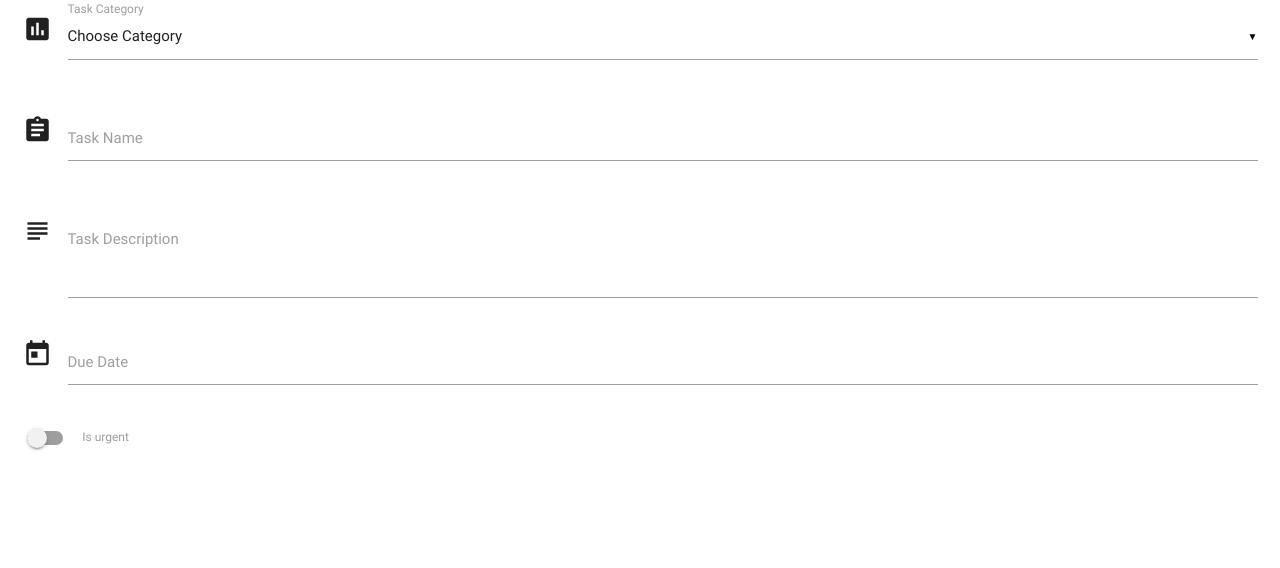
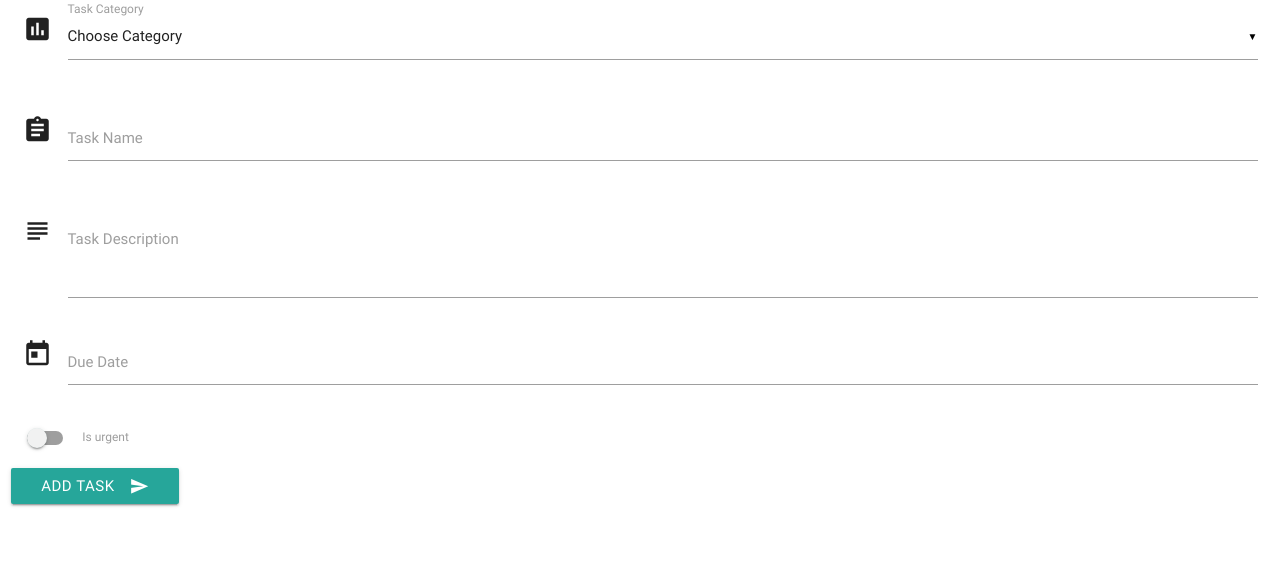
Before and after one commit to michellelclement/task_application, a Flask app: page /add_task in a window 1280 px wide. Shown: the part 89-657 px from the top of the page. Run offline with Flask 2, Linux system fonts and the light colour scheme; data that the repository does not hold is empty; some libraries are stand-ins or nearby versions.

Commit message:
Tasks now send to database. Still error with date pop up

```diff
--- a/app.py
+++ b/app.py
@@ -15,10 +15,10 @@ mongo = PyMongo(app)
 
 
 # Old test section - keeping in for code for future
-# @app.route('/') # refers to defult route
-# @app.route('/get_tasks')
-# def get_tasks():
-#    return render_template("tasks.html", tasks=mongo.db.tasks.find())
+@app.route('/') # refers to defult route
+@app.route('/get_tasks')
+def get_tasks():
+  return render_template("tasks.html", tasks=mongo.db.tasks.find())
 
 
 # Add task new function
@@ -27,6 +27,11 @@ def add_task():
     return render_template('addtask.html', categories=mongo.db.categories.find())
 
 
+@app.route('/insert_task', methods=['POST'])
+def insert_task():
+    tasks = mongo.db.tasks
+    tasks.insert_one(request.form.to_dict())
+    return redirect(url_for('get_tasks'))
 
 #Set up IP address and port number so it knows where and how to run application
 if __name__ == '__main__':
--- a/templates/addtask.html
+++ b/templates/addtask.html
@@ -3,7 +3,7 @@
 <h3>Add Task</h3>
 
 <div class="row">
-  <form action="" method="POST" class="col s12">
+  <form action="{{url_for('insert_task') }}" method="POST" class="col s12">
     <div class="row">
       <div class="input-field col s12">
         <i class="material-icons prefix">poll</i>
@@ -57,6 +57,13 @@
         </label>
       </div>
     </div>
+
+    <div class="row">
+      <button class="btn waves-effect waves-light" type="submit" name="action">
+        Add Task
+        <i class="material-icons right">send</i>
+      </button>
+    </div>
   </form>
 </div>
 
```
